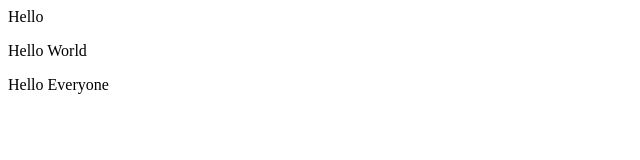
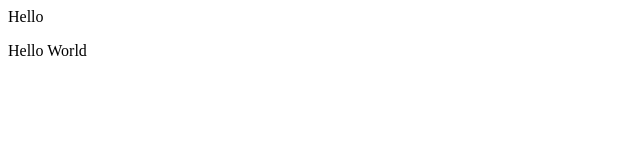
Before and after one commit to vicky-pradeep/localrepo, a plain HTML site: page index.html in a window 1280 px wide. Shown: the whole page, without its empty margins (0-640 px from the left). Drawn offline with Linux system fonts and the light colour scheme.

Commit message:
Add initial file

```diff
--- a/index.html
+++ b/index.html
@@ -1,3 +1,2 @@
 <p>Hello</p>
 <p>Hello World</p>
-<p>Hello Everyone</p>
```
